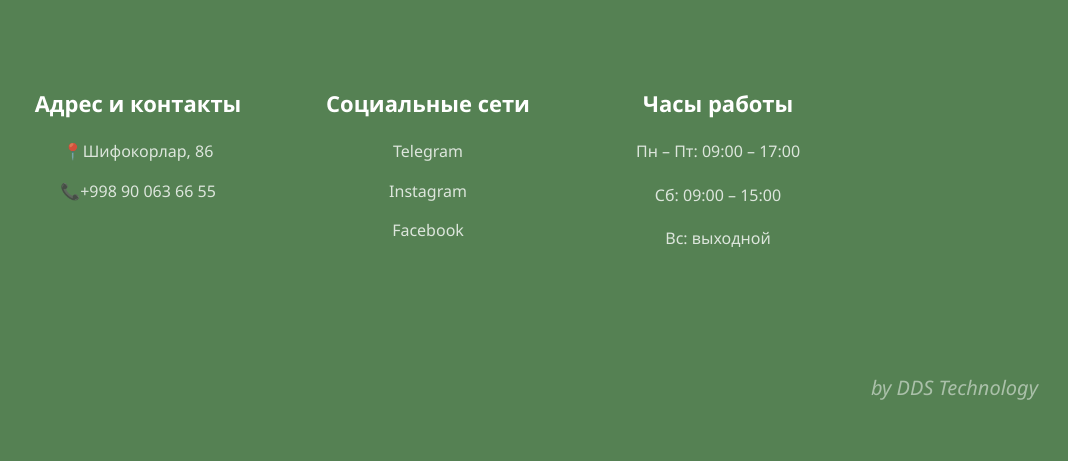
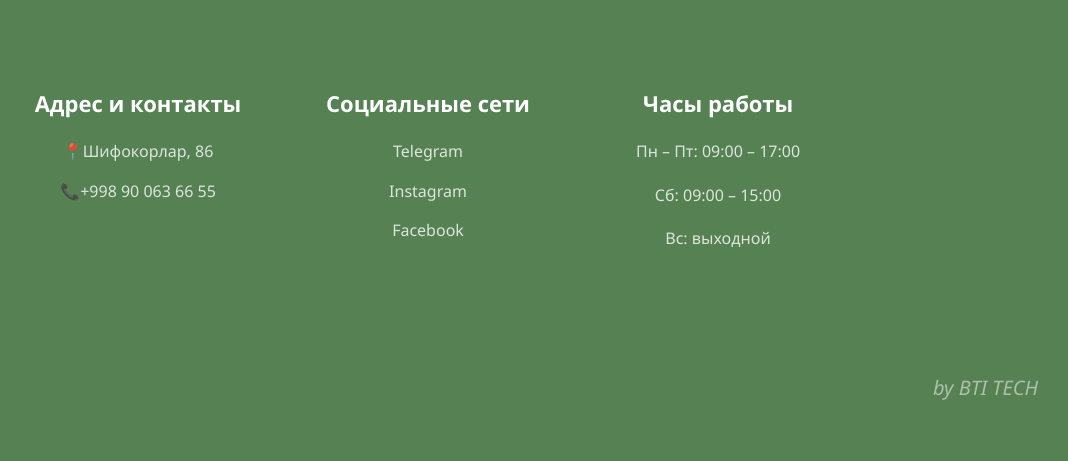
Before and after one commit to mumtoza8724/dds-pathology, a Flask app: page / in a window 1280 px wide. Shown: the part 2469-2930 px from the top of the page, without its empty margins (212-1280 px from the left). Run offline with Flask 3, Linux system fonts and the light colour scheme.

Commit message:
Update index.html

```diff
--- a/templates/index.html
+++ b/templates/index.html
@@ -414,7 +414,7 @@ content="DDS PATHOLOGY — современная гистологическая
     </div>
 
     <div class="footer-bottom">
-    by DDS Technology
+    by BTI TECH
 </div>
 
 </footer>
```
